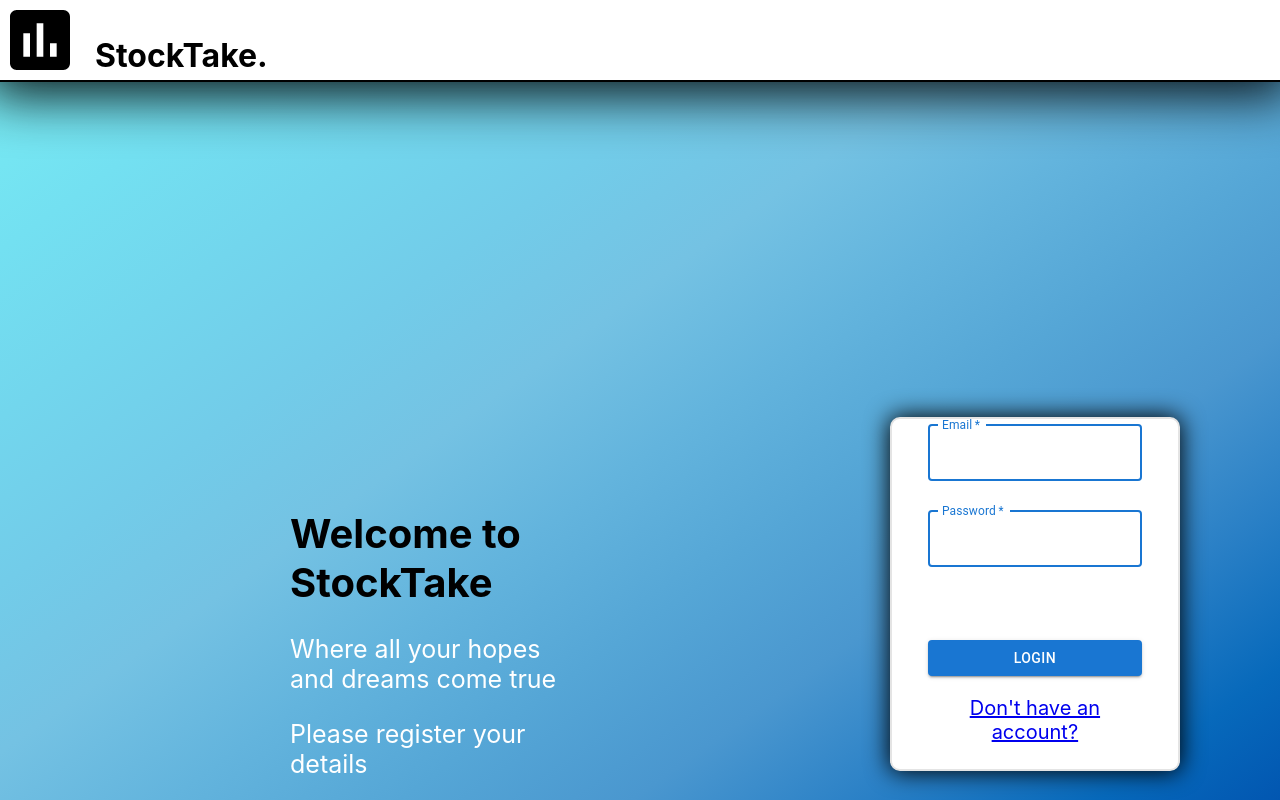
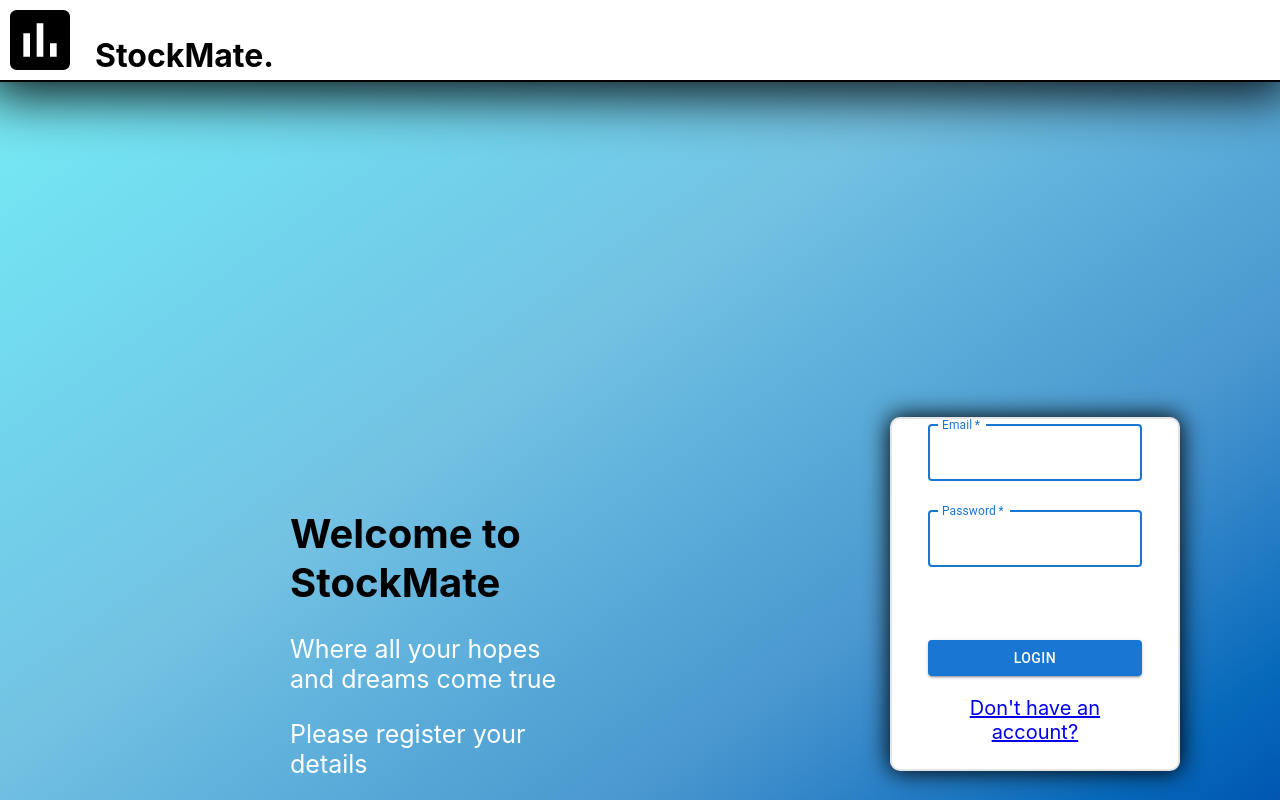
Before and after one commit to nhiyn14/inventory_management, a React (Create React App) app in the folder front-end/: page / in a window 1280 px wide. Shown: the top 800 px of the page. Built offline with nearby package versions, Linux system fonts and the light colour scheme; no server answers.

Commit message:
fix: error/api

```diff
--- a/front-end/src/AxiosInstance/Instances.js
+++ b/front-end/src/AxiosInstance/Instances.js
@@ -1,7 +1,7 @@
 const axios = require('axios')
 
 const AxiosInstance = axios.create({
-    baseURL: process.env.REACT_APP_BASE_URL,
+    baseURL: "http://127.0.0.1:5000",
     headers: {
         'Authorization': 'Bearer ' + sessionStorage.getItem("token")
     }
--- a/front-end/src/components/Dashboard/DashboardMenu.js
+++ b/front-end/src/components/Dashboard/DashboardMenu.js
@@ -55,7 +55,7 @@ function DashboardMenu() {
     const populateDashMenu = async () => {
         try {
             setDashLoading(true);
-            const response = await AxiosInstance.get("http://127.0.0.1:5000/dashboard");
+            const response = await AxiosInstance.get("/dashboard");
             const initialData = response.data.map((data) => ({
                 product_id: data.id,
                 price_wholesale: data.price_wholesale,
@@ -127,7 +127,7 @@ function DashboardMenu() {
                 ) : (
                     <CircularProgress className="logLoading" />
                 )}
-                <h1>StockTake.</h1>
+                <h1>StockMate.</h1>
             </header>
             <body className="dashBody">
                 <div className="dashContainer">
--- a/front-end/src/components/Login/LoginUI.js
+++ b/front-end/src/components/Login/LoginUI.js
@@ -47,7 +47,7 @@ export default function LoginUI() {
         <div>
             <header>
                 <AssessmentIcon sx={{ fontSize: 80 }} />
-                <h1>StockTake.</h1>
+                <h1>StockMate.</h1>
                 {isLoading === true ? (
                     <CircularProgress className="loadingBar" size={80} />
                 ) : null}
@@ -55,7 +55,7 @@ export default function LoginUI() {
             <body className="indexBody">
                 <div className="loginContainer">
                     <div className="welcomeText">
-                        <h1>Welcome to StockTake</h1>
+                        <h1>Welcome to StockMate</h1>
                         <p>Where all your hopes and dreams come true</p>
                         <p> Please register your details </p>
                     </div>
```
Also changed, not shown: 1 other file (tests, documents, lock files or other folders).
